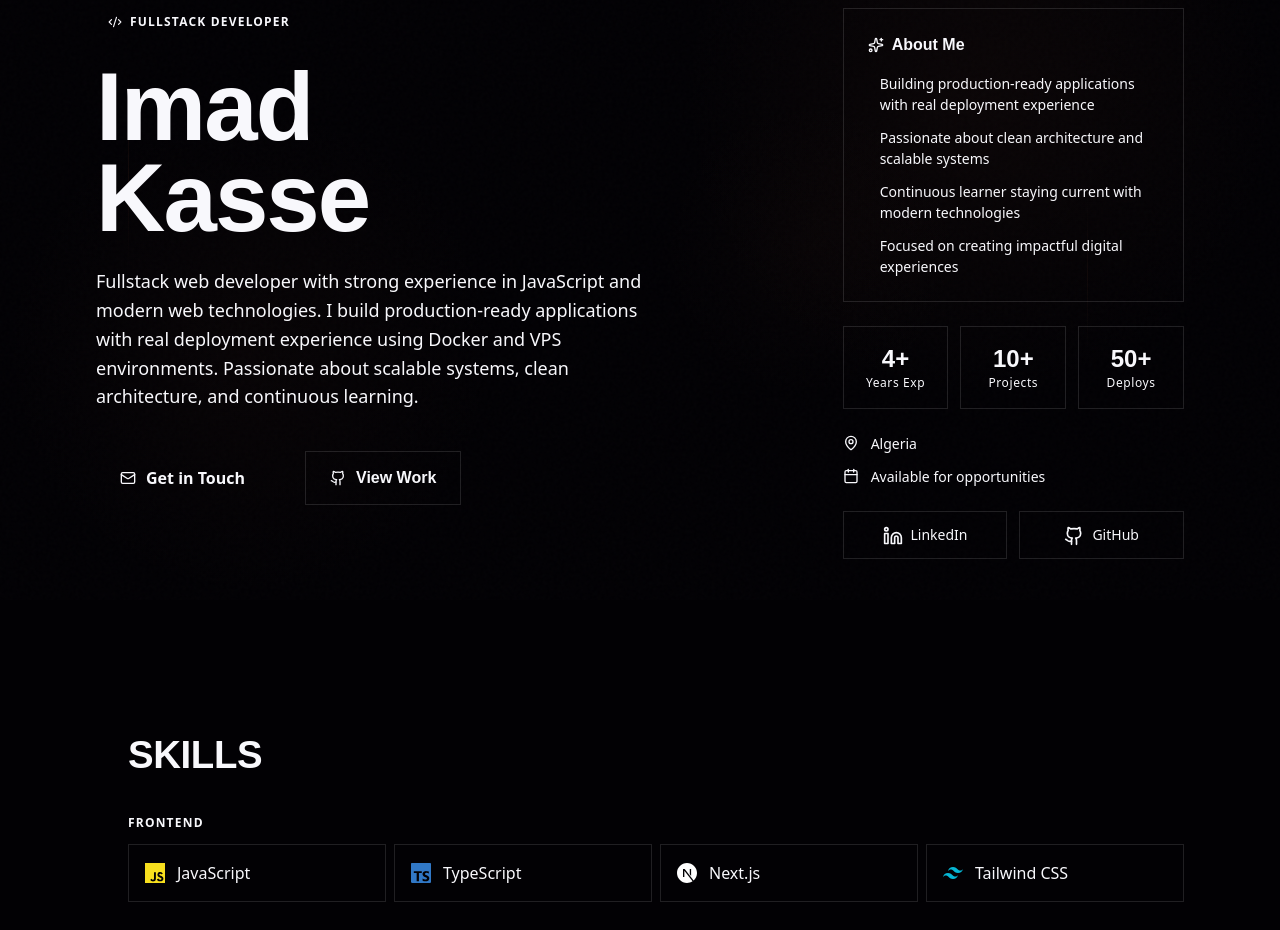
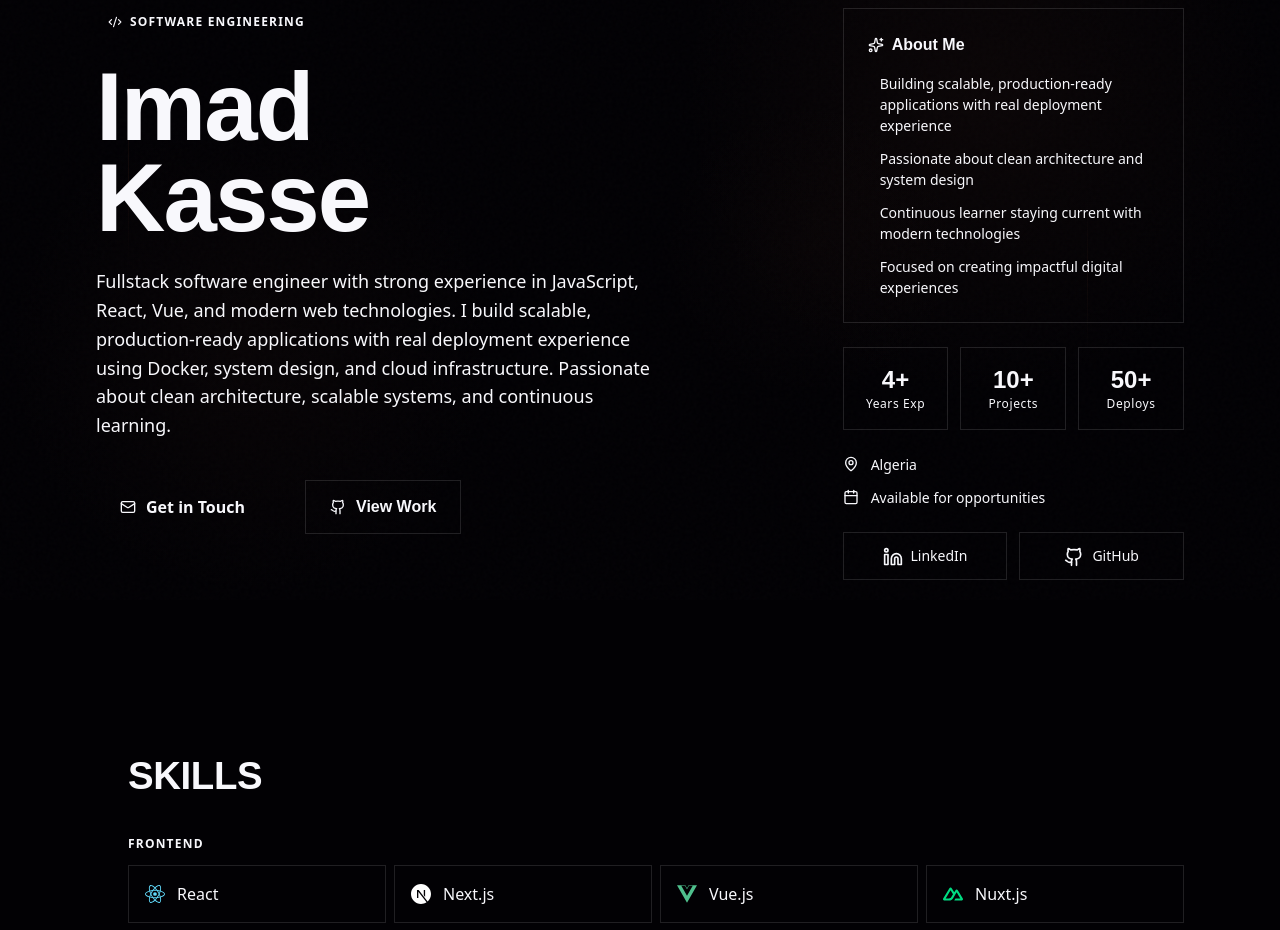
Before and after one commit to imadkasse/PortFolio, a Next.js app: page / in a window 1280 px wide. Shown: the part 200-1130 px from the top of the page. Built offline with nearby package versions, Linux system fonts and the light colour scheme; a web font is replaced by a local one.

Commit message:
feat: make some edited and add new skills

```diff
--- a/components/portfolio/Hero.tsx
+++ b/components/portfolio/Hero.tsx
@@ -2,7 +2,7 @@
 
 import { useEffect, useState } from "react";
 import { personal } from "@/lib/data";
-import { Github, Linkedin, Mail, ArrowRight, Code2, Sparkles, MapPin, Calendar } from "lucide-react";
+import { Github, Linkedin, Mail, ArrowRight, Code2, Sparkles, MapPin, Calendar, Layers } from "lucide-react";
 
 export function Hero() {
   const firstName = personal.name.split(" ")[0];
@@ -28,7 +28,7 @@ export function Hero() {
             <div className="inline-flex items-center gap-2 px-3 py-1.5 bg-[--secondary]">
               <Code2 className="h-3.5 w-3.5 text-[--primary]" />
               <span className="text-label">
-                Fullstack Developer
+                Software Engineering
               </span>
             </div>
 
--- a/components/portfolio/SkillCard.tsx
+++ b/components/portfolio/SkillCard.tsx
@@ -1,8 +1,11 @@
 "use client";
 
 import {
+  SiReact,
+  SiVuedotjs,
+  SiNuxtdotjs,
+  SiTypescript,
   SiJavascript,
-  SiTypescript,
   SiPython,
   SiNextdotjs,
   SiNestjs,
@@ -12,22 +15,37 @@ import {
   SiGit,
   SiMongodb,
   SiPostgresql,
-  SiRedis
+  SiRedis,
+  SiAmazon,
+  SiCloudflare,
 } from "react-icons/si";
 
-const iconMap: Record<string, { Icon: React.ComponentType<{ className?: string; style?: React.CSSProperties }>; color: string }> = {
-  "JavaScript": { Icon: SiJavascript, color: "#F7DF1E" },
-  "TypeScript": { Icon: SiTypescript, color: "#3178C6" },
-  "Python": { Icon: SiPython, color: "#3776AB" },
+const iconMap: Record<
+  string,
+  {
+    Icon: React.ComponentType<{
+      className?: string;
+      style?: React.CSSProperties;
+    }>;
+    color: string;
+  }
+> = {
+  React: { Icon: SiReact, color: "#61DAFB" },
+  "Vue.js": { Icon: SiVuedotjs, color: "#4FC08D" },
+  "Nuxt.js": { Icon: SiNuxtdotjs, color: "#00DC82" },
+  JavaScript: { Icon: SiJavascript, color: "#F7DF1E" },
+  TypeScript: { Icon: SiTypescript, color: "#3178C6" },
+  Python: { Icon: SiPython, color: "#3776AB" },
   "Next.js": { Icon: SiNextdotjs, color: "#ffffff" },
-  "NestJS": { Icon: SiNestjs, color: "#E0234E" },
+  NestJS: { Icon: SiNestjs, color: "#E0234E" },
   "Express.js": { Icon: SiExpress, color: "#ffffff" },
   "Tailwind CSS": { Icon: SiTailwindcss, color: "#06B6D4" },
-  "Docker": { Icon: SiDocker, color: "#2496ED" },
-  "Git": { Icon: SiGit, color: "#F05032" },
-  "MongoDB": { Icon: SiMongodb, color: "#47A248" },
-  "PostgreSQL": { Icon: SiPostgresql, color: "#336791" },
-  "Redis": { Icon: SiRedis, color: "#DC382D" },
+  Docker: { Icon: SiDocker, color: "#2496ED" },
+  "System Design": { Icon: SiCloudflare, color: "#FF9900" },
+  Git: { Icon: SiGit, color: "#F05032" },
+  MongoDB: { Icon: SiMongodb, color: "#47A248" },
+  PostgreSQL: { Icon: SiPostgresql, color: "#336791" },
+  Redis: { Icon: SiRedis, color: "#DC382D" },
 };
 
 interface SkillCardProps {
--- a/lib/data.ts
+++ b/lib/data.ts
@@ -1,16 +1,20 @@
 export const skills = [
+  { name: "React", category: "Frontend" },
+  { name: "Next.js", category: "Frontend" },
+  { name: "Vue.js", category: "Frontend" },
+  { name: "Nuxt.js", category: "Frontend" },
+  { name: "TypeScript", category: "Frontend" },
   { name: "JavaScript", category: "Frontend" },
-  { name: "TypeScript", category: "Frontend" },
-  { name: "Python", category: "Backend" },
-  { name: "Next.js", category: "Frontend" },
+  { name: "Tailwind CSS", category: "Frontend" },
   { name: "NestJS", category: "Backend" },
   { name: "Express.js", category: "Backend" },
-  { name: "Tailwind CSS", category: "Frontend" },
+  { name: "Python", category: "Backend" },
   { name: "Docker", category: "DevOps" },
-  { name: "Git", category: "Tools" },
+  { name: "System Design", category: "DevOps" },
   { name: "MongoDB", category: "Database" },
   { name: "PostgreSQL", category: "Database" },
   { name: "Redis", category: "Database" },
+  { name: "Git", category: "Tools" },
 ];
 
 export const projects = [
@@ -21,13 +25,13 @@ export const projects = [
       "A production-ready e-learning platform with multi-role access (Admin, Teacher, Student), secure video streaming, real-time ticket system, and full deployment infrastructure.",
     tech: [
       { name: "Next.js" },
+      { name: "React" },
       { name: "Express.js" },
       { name: "MongoDB" },
       { name: "Tailwind CSS" },
       { name: "Docker" },
       { name: "Socket.io" },
       { name: "Cloudinary" },
-      { name: "React" },
     ],
     role: "Fullstack Developer",
     demoUrl: "https://digitalustadacademy.com/",
@@ -91,12 +95,12 @@ export const languages = [
 
 export const personal = {
   name: "Imad Kasse",
-  role: "Fullstack Web Developer",
+  role: "Fullstack Software Engineer",
   summary:
-    "Fullstack web developer with strong experience in JavaScript and modern web technologies. I build production-ready applications with real deployment experience using Docker and VPS environments. Passionate about scalable systems, clean architecture, and continuous learning.",
+    "Fullstack software engineer with strong experience in JavaScript, React, Vue, and modern web technologies. I build scalable, production-ready applications with real deployment experience using Docker, system design, and cloud infrastructure. Passionate about clean architecture, scalable systems, and continuous learning.",
   about: [
-    "Building production-ready applications with real deployment experience",
-    "Passionate about clean architecture and scalable systems",
+    "Building scalable, production-ready applications with real deployment experience",
+    "Passionate about clean architecture and system design",
     "Continuous learner staying current with modern technologies",
     "Focused on creating impactful digital experiences",
   ],
```
